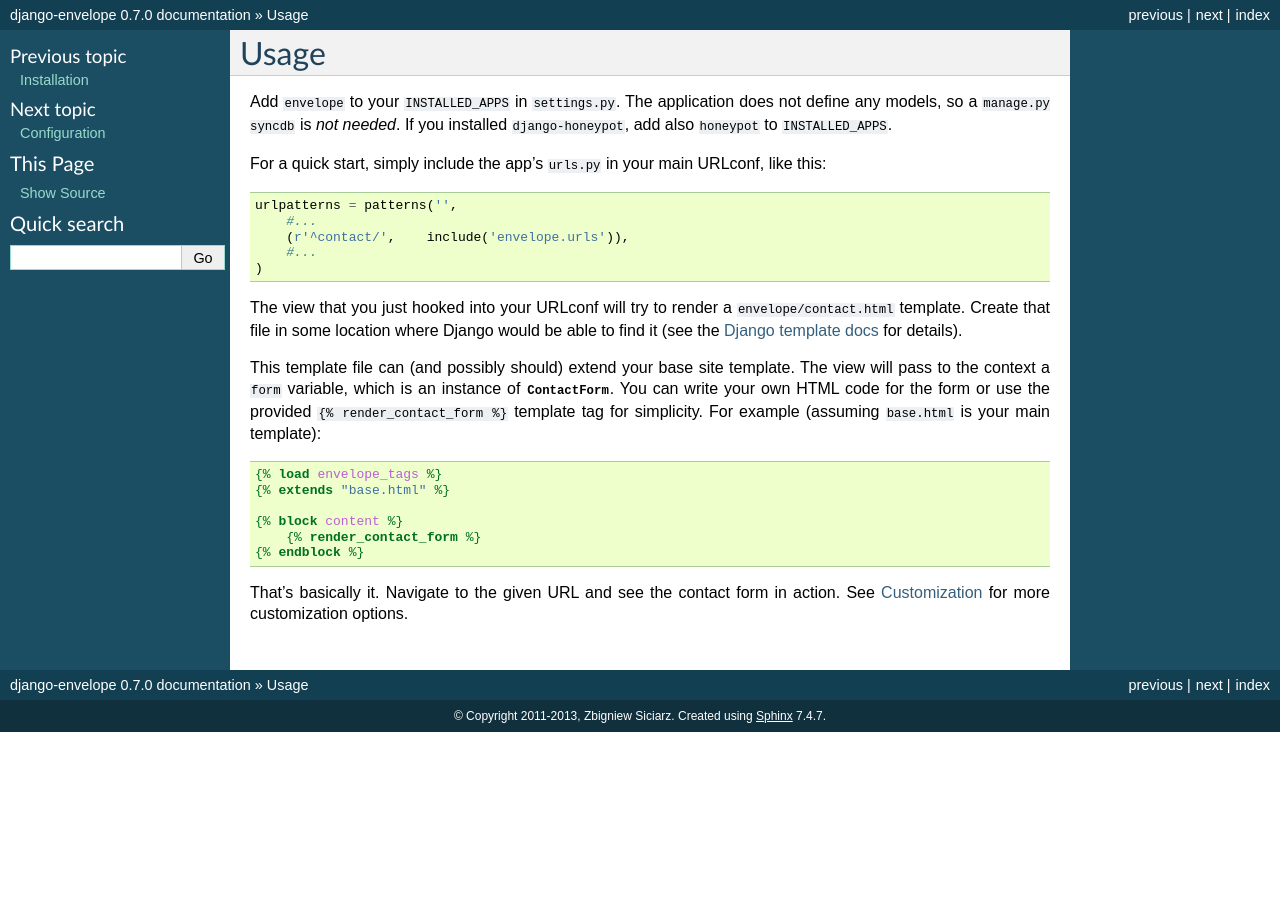
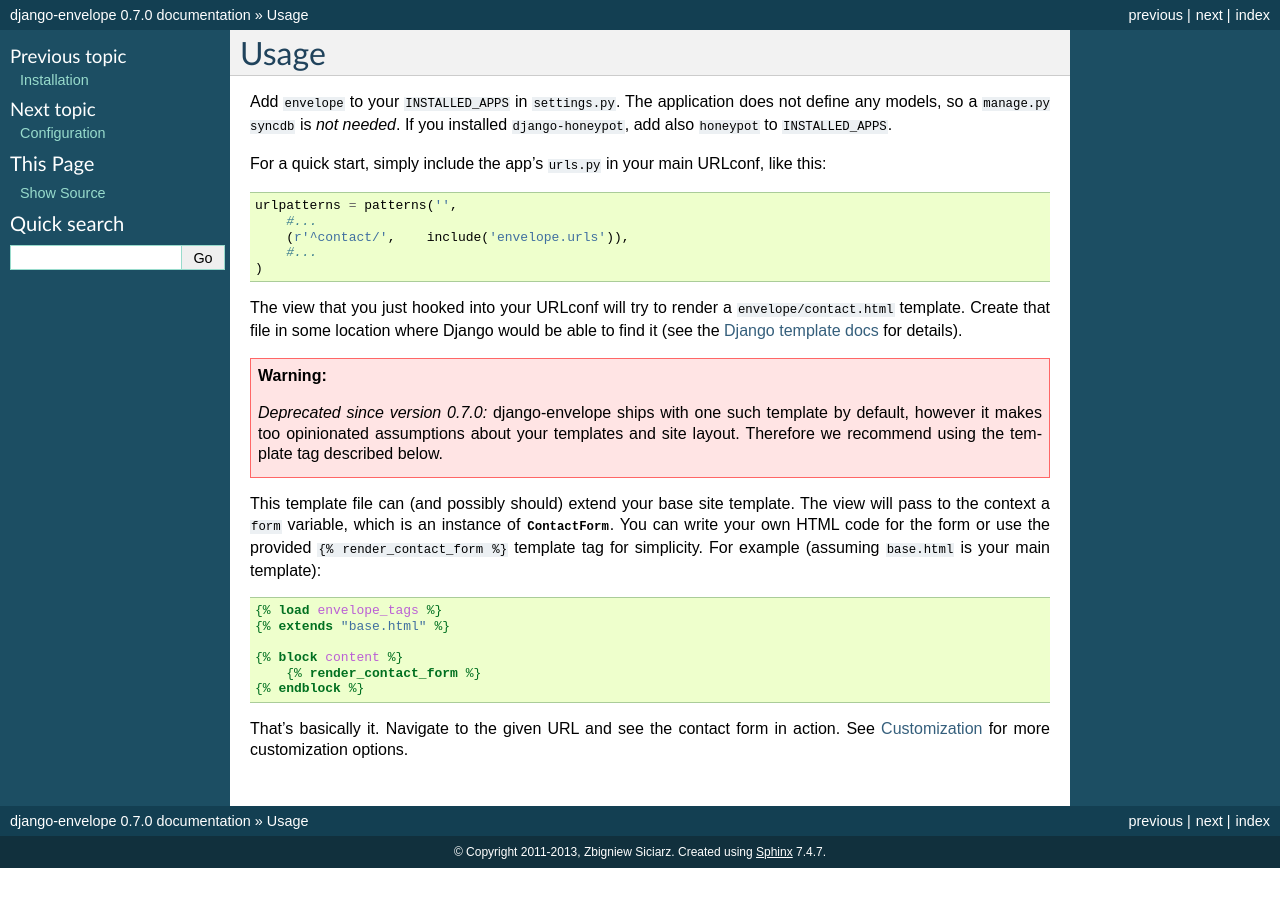
Before and after one commit to zsiciarz/django-envelope, a Sphinx documentation site: the page built from docs/usage.rst, in a window 1280 px wide. Built offline with Sphinx 7.4.7, drawn with Linux system fonts in a browser that asks for light colours.

Commit message:
Added warning about contact.html template.

```diff
--- a/docs/usage.rst
+++ b/docs/usage.rst
@@ -20,6 +20,12 @@
 where Django would be able to find it (see the `Django template docs`_
 for details).
 
+.. warning::
+   .. deprecated:: 0.7.0
+      django-envelope ships with one such template by default, however it
+      makes too opinionated assumptions about your templates and site layout.
+      Therefore we recommend using the template tag described below.
+
 This template file can (and possibly should) extend your base site template.
 The view will pass to the context a ``form`` variable, which is an instance
 of :class:`~envelope.forms.ContactForm`. You can write your own HTML code
```
